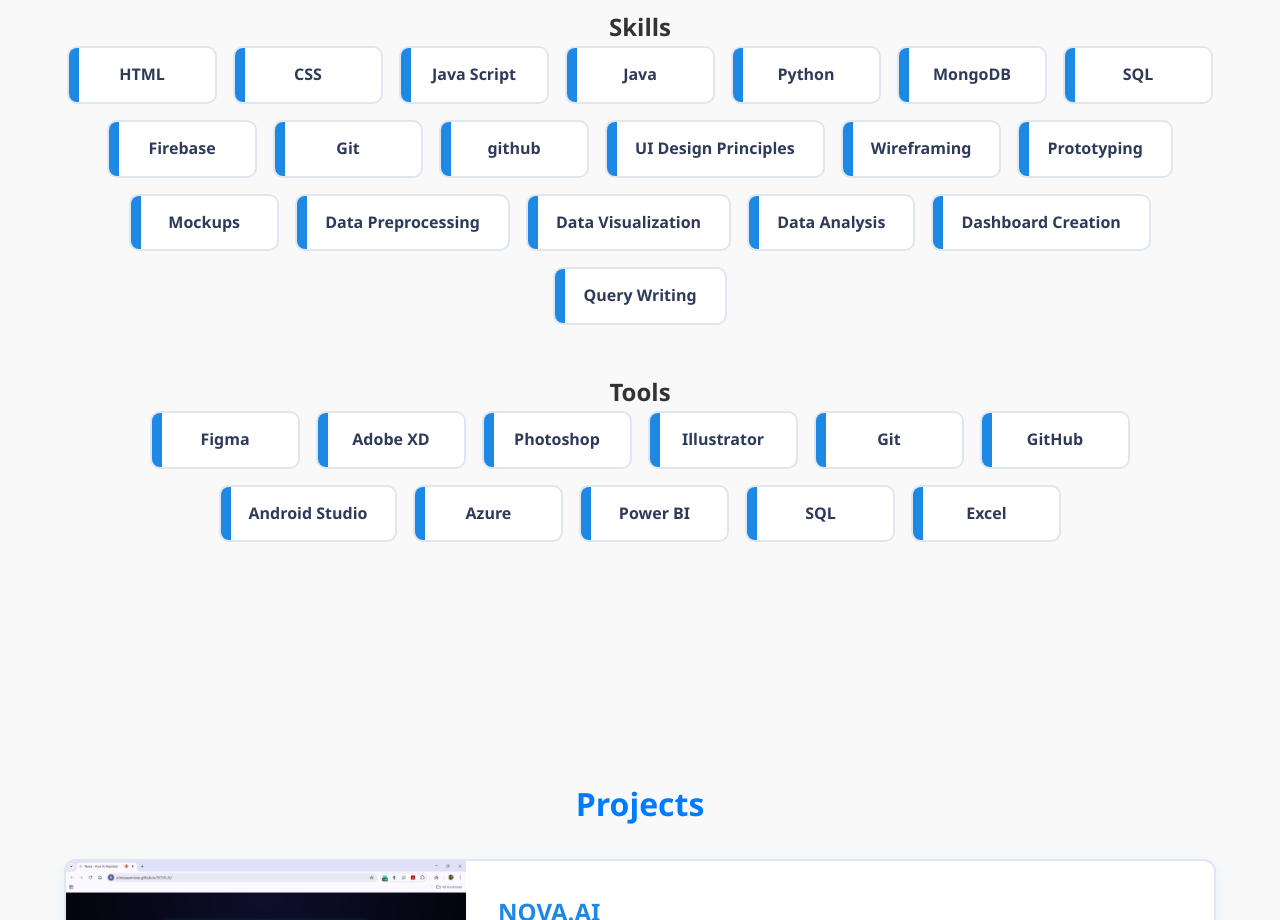
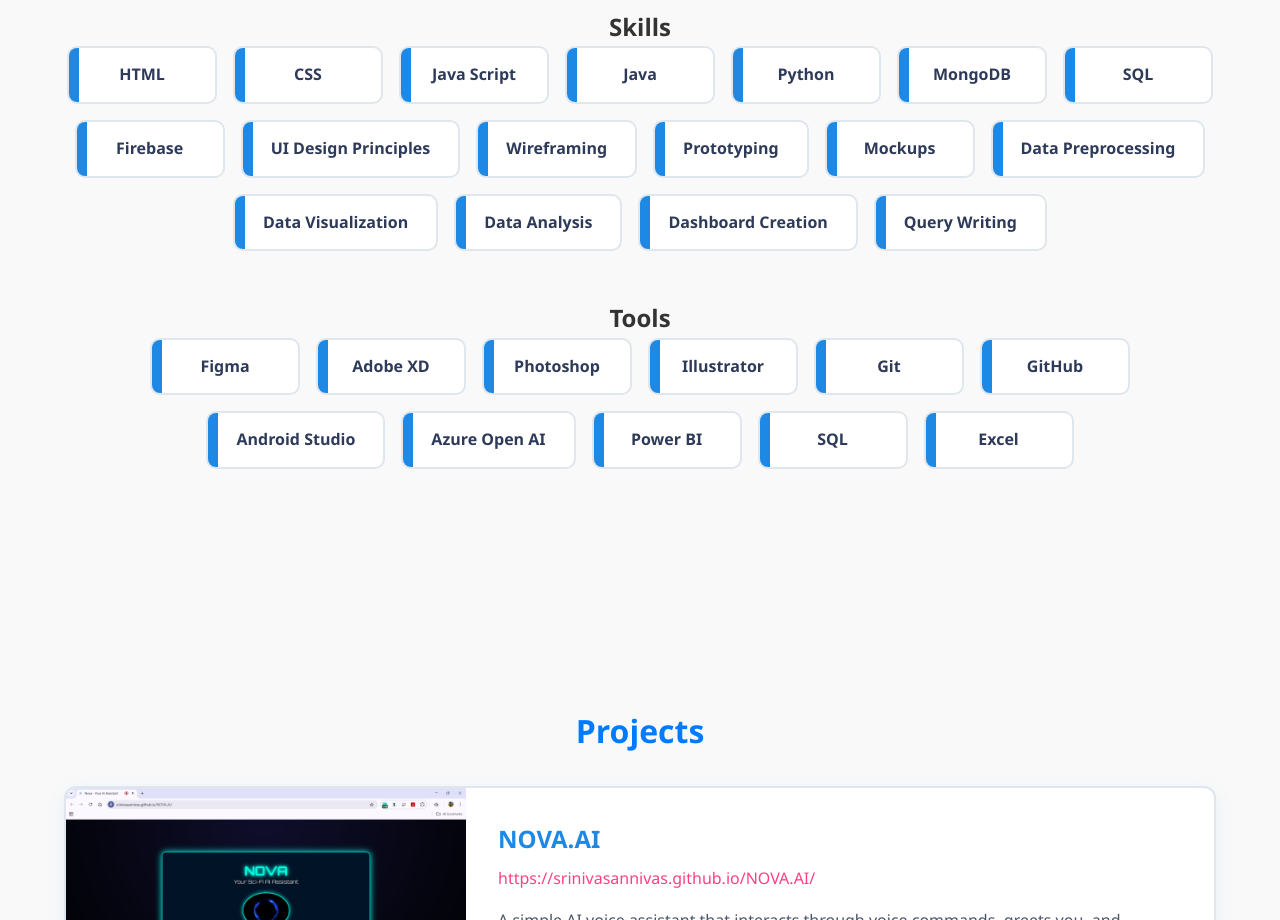
Before and after one commit to srinivasannivas/Portfolio, a plain HTML site: page index.html in a window 1280 px wide. Shown: the part 800-1720 px from the top of the page. Drawn offline with Linux system fonts and the light colour scheme.

Commit message:
Update index.html

```diff
--- a/index.html
+++ b/index.html
@@ -62,8 +62,6 @@
           <div class="item">MongoDB</div>
           <div class="item">SQL</div>
           <div class="item">Firebase</div>
-          <div class="item">Git</div>
-          <div class="item">github</div>
           <div class="item">UI Design Principles</div>
           <div class="item">Wireframing</div>
           <div class="item">Prototyping</div>
@@ -83,7 +81,7 @@
           <div class="item">Git</div>
           <div class="item">GitHub</div>
           <div class="item">Android Studio</div>
-          <div class="item">Azure</div>
+          <div class="item">Azure Open AI</div>
           <div class="item">Power BI</div>
           <div class="item">SQL</div>
           <div class="item">Excel</div>
```
